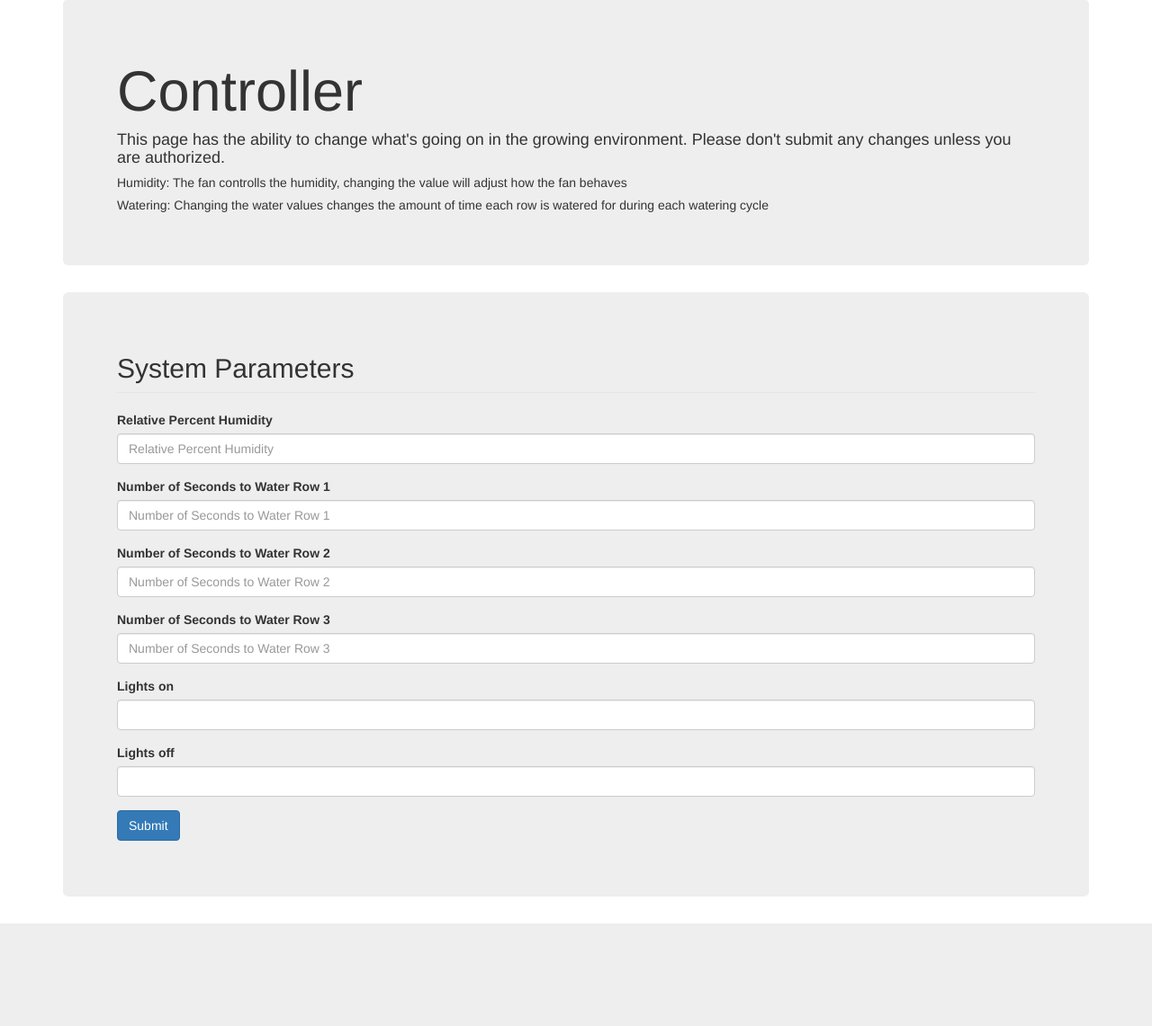
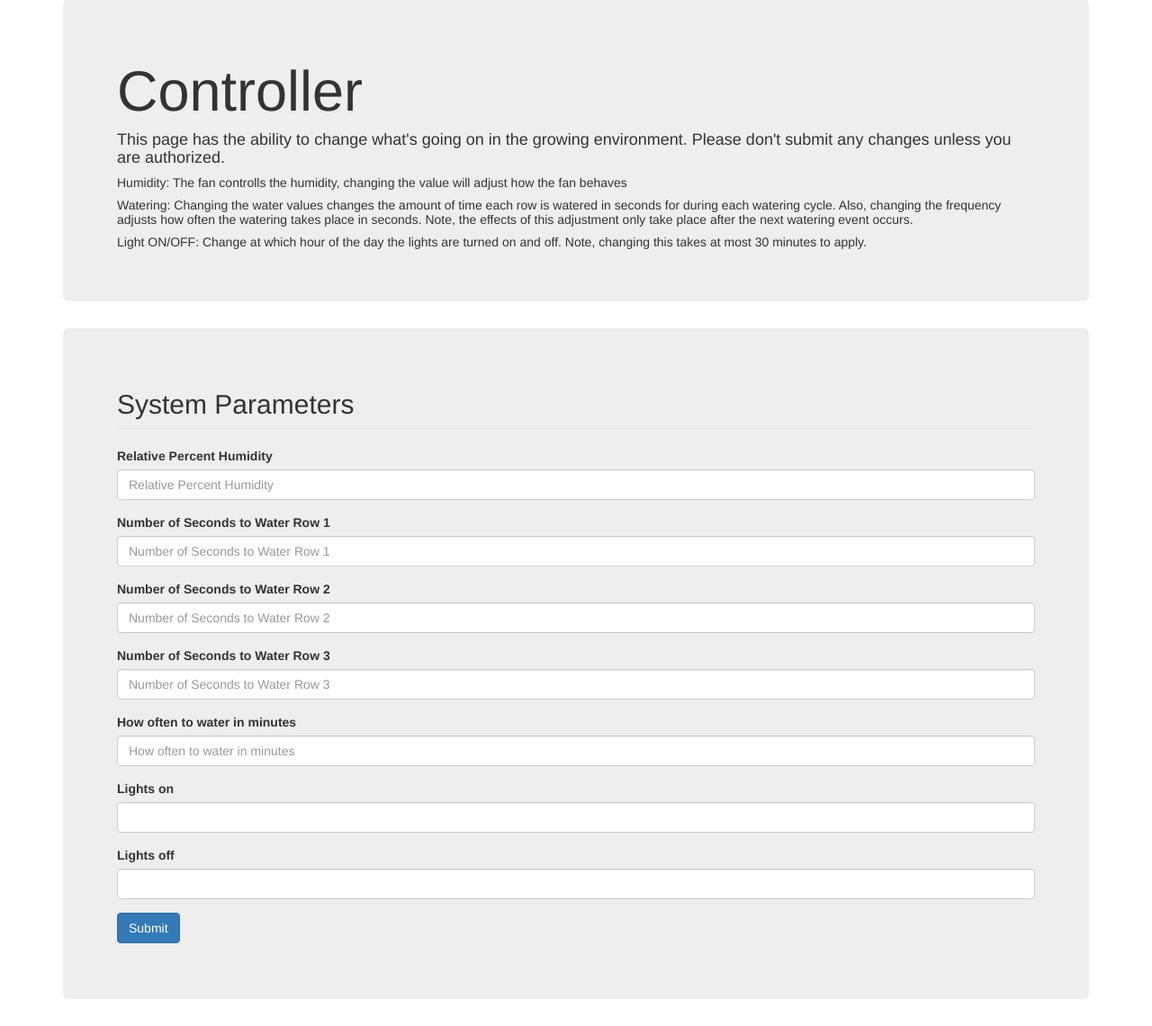
Before and after one commit to jpk0727/growApp, a Django app: template apps/base/templates/base/control.html in a window 1280 px wide. Shown: the part 51-1192 px from the top of the page at 90% size. Before the commit the page ends 1078 px from the top, so only its background shows below. Run offline with Django 3.2, Linux system fonts and the light colour scheme; the template is opened without the code that fills it: values that come from a table or form of the project are taken from there, others are empty; style sheets or scripts are compiled from the project's sources; parts of the project's set-up code (start-up, migrations or seed data) failed here and were passed over; some libraries are stand-ins or nearby versions.

Commit message:
changed control form & other fixes

```diff
--- a/apps/base/forms.py
+++ b/apps/base/forms.py
@@ -52,13 +52,14 @@
                 "pickDate":0}))
     class Meta:
         model = controller_setpoints
-        fields = ['humidity','r1_water','r2_water','r3_water','lights_on','lights_off']
+        fields = ['humidity','r1_water','r2_water','r3_water','water_frequency','lights_on','lights_off']
 
         labels = {
             "humidity":_("Relative Percent Humidity"),
             "r1_water":_("Number of Seconds to Water Row 1"),
             "r2_water":_("Number of Seconds to Water Row 2"),
             "r3_water":_("Number of Seconds to Water Row 3"),
+            "water_frequency":_("How often to water in minutes"),
             "lights_on":_("What time of day to start the lights"),
             "lights_off":_("What time of day to turn off the lights")
         }
--- a/apps/base/models.py
+++ b/apps/base/models.py
@@ -46,5 +46,6 @@
     r1_water = models.IntegerField()
     r2_water = models.IntegerField()
     r3_water = models.IntegerField()
+    water_frequency = models.IntegerField(null=True)
     lights_on = models.TimeField(null=True)
     lights_off = models.TimeField(null=True)
--- a/apps/base/templates/base/control.html
+++ b/apps/base/templates/base/control.html
@@ -5,7 +5,10 @@
     <h1> Controller </h1>
     <h4> This page has the ability to change what's going on in the growing environment. Please don't submit any changes unless you are authorized. </h4>
     <h5> Humidity: The fan controlls the humidity, changing the value will adjust how the fan behaves </h5>
-    <h5> Watering: Changing the water values changes the amount of time each row is watered for during each watering cycle </h5>
+    <h5> Watering: Changing the water values changes the amount of time each row is watered in seconds for during each watering cycle. Also, changing the
+    frequency adjusts how often the watering takes place in seconds. Note, the effects of this adjustment only take place after the next watering
+    event occurs.</h5>
+    <h5> Light ON/OFF: Change at which hour of the day the lights are turned on and off. Note, changing this takes at most 30 minutes to apply. </h5>
 
 </div>
 <div class="jumbotron">
--- a/apps/base/views.py
+++ b/apps/base/views.py
@@ -101,7 +101,7 @@
 def control(request):
     if request.method == 'GET':
         cur = controller_setpoints.objects.latest('id')
-        data = {'humidity':cur.humidity,'r1_water':cur.r1_water,'r2_water':cur.r2_water,'r3_water':cur.r3_water,'lights_on':cur.lights_on,'lights_off':cur.lights_off}
+        data = {'humidity':cur.humidity,'r1_water':cur.r1_water,'r2_water':cur.r2_water,'r3_water':cur.r3_water,'water_frequency':cur.water_frequency,'lights_on':cur.lights_on,'lights_off':cur.lights_off}
         form = ControlForm(initial=data)
     else:
         form = ControlForm(request.POST)
```
Also changed, not shown: apps/base/templates/base/monitor.html (+8 -1 lines).
